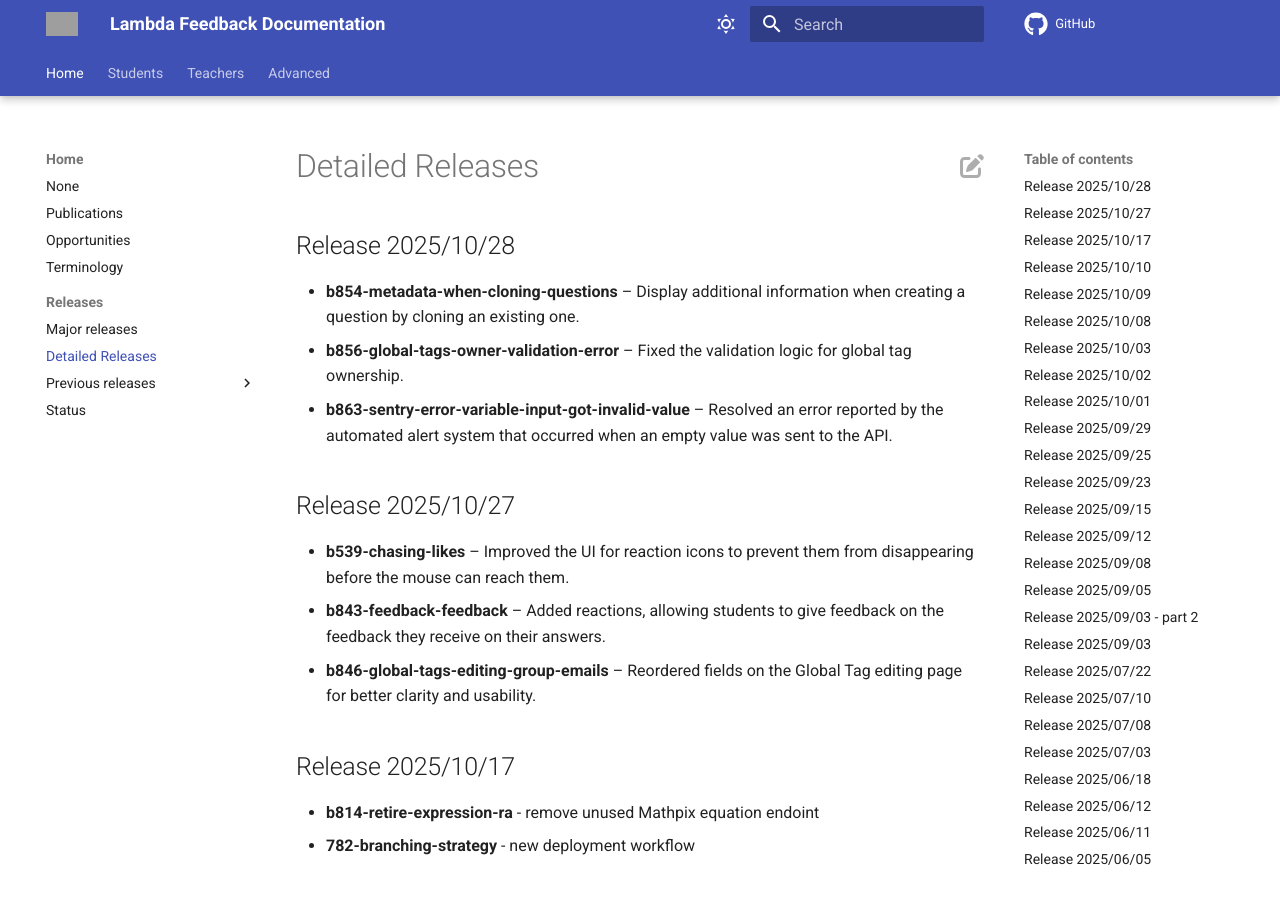
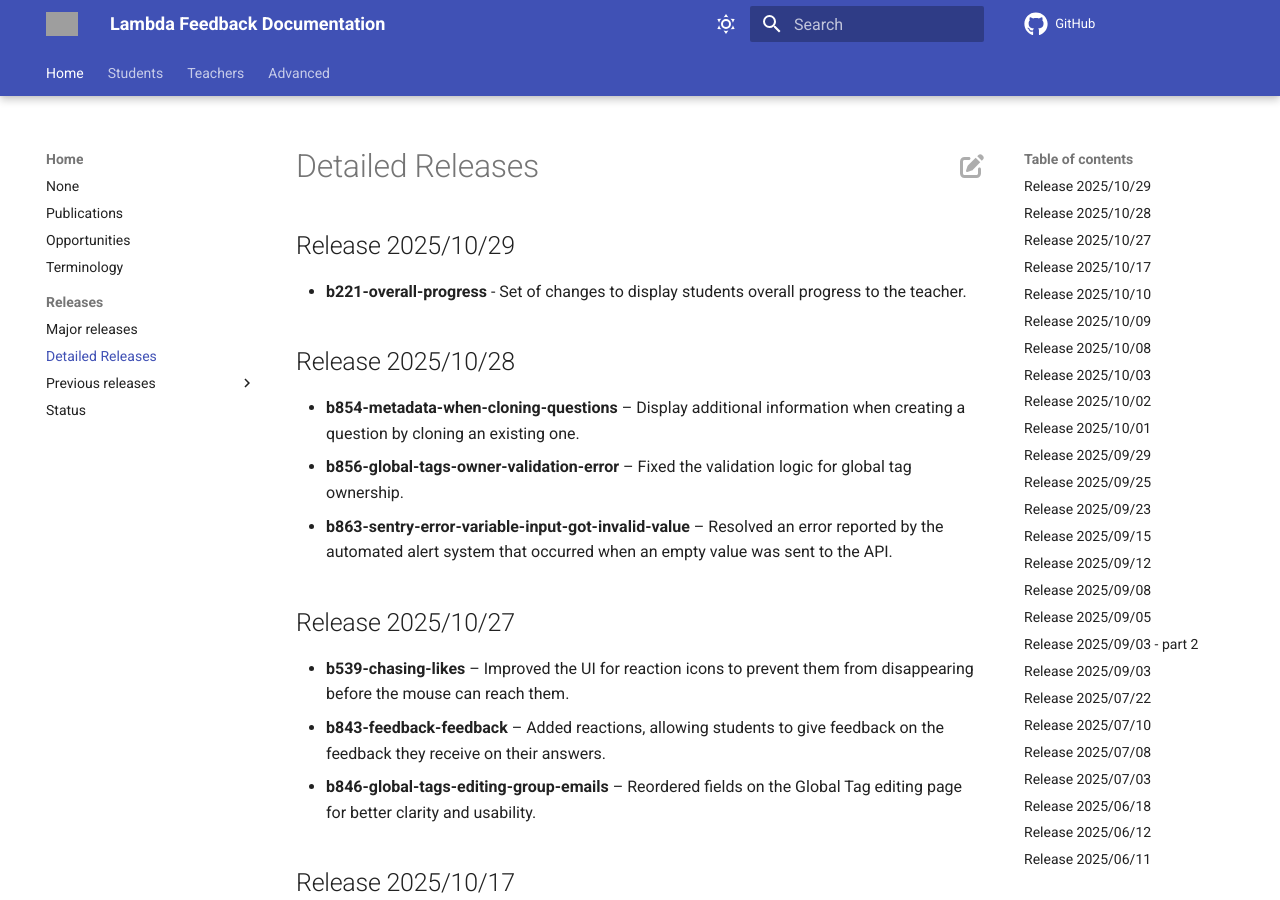
Before and after one commit to lambda-feedback/user-documentation, an MkDocs documentation site: the page built from docs/releases/detailed_releases.md, in a window 1280 px wide and 900 px high. Built offline with MkDocs 1.6.1 and Material for MkDocs 9.7.7, drawn with Linux system fonts in a browser that asks for light colours; comment, search, counter and statistics services are not loaded; grey boxes are pictures that could not be loaded.

Commit message:
Release 2025/10/29 added

```diff
--- a/docs/releases/detailed_releases.md
+++ b/docs/releases/detailed_releases.md
@@ -1,3 +1,7 @@
+## Release 2025/10/29
+
+- **b221-overall-progress** - Set of changes to display students overall progress to the teacher.
+
 ## Release 2025/10/28
 
 - **b854-metadata-when-cloning-questions** – Display additional information when creating a question by cloning an existing one.
```
